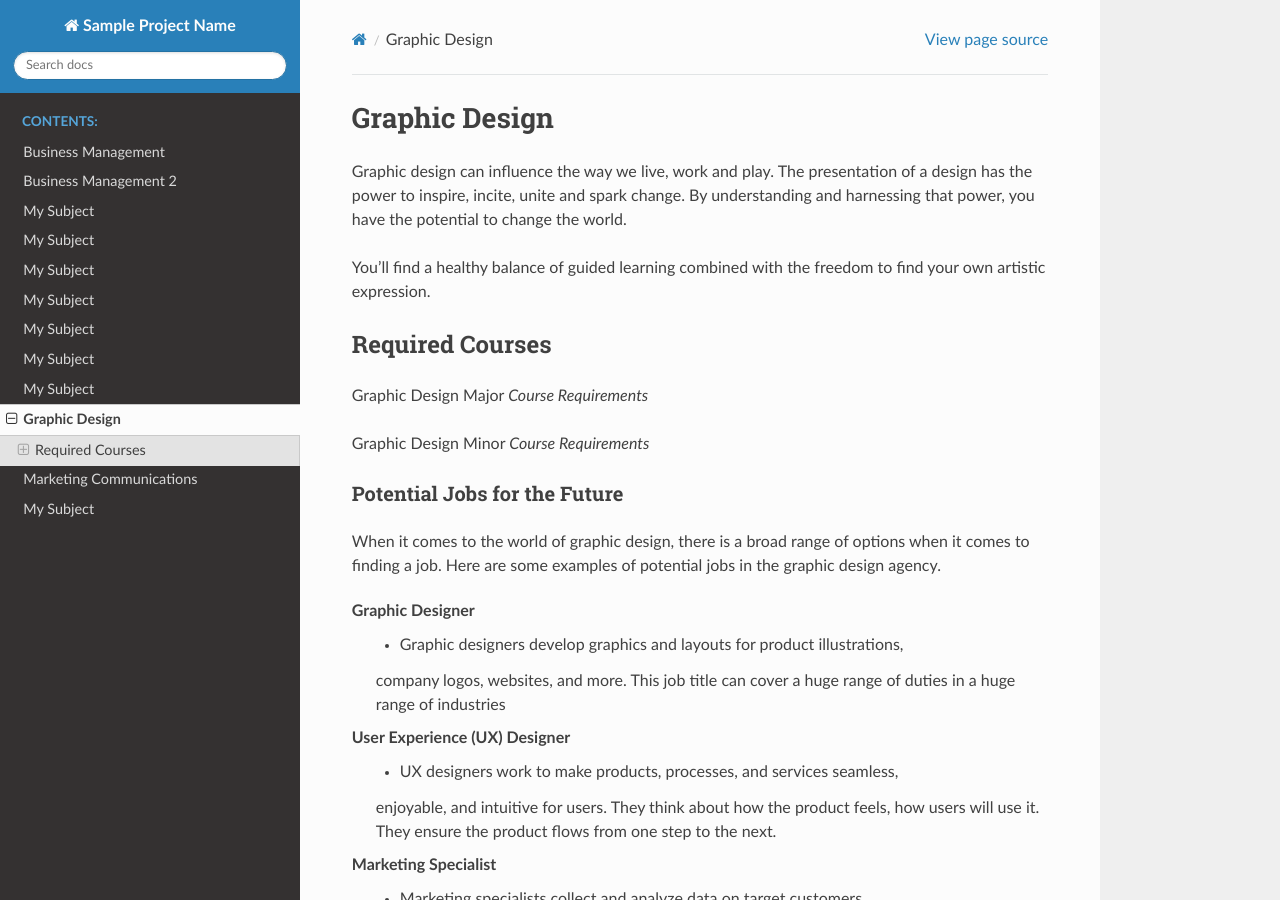
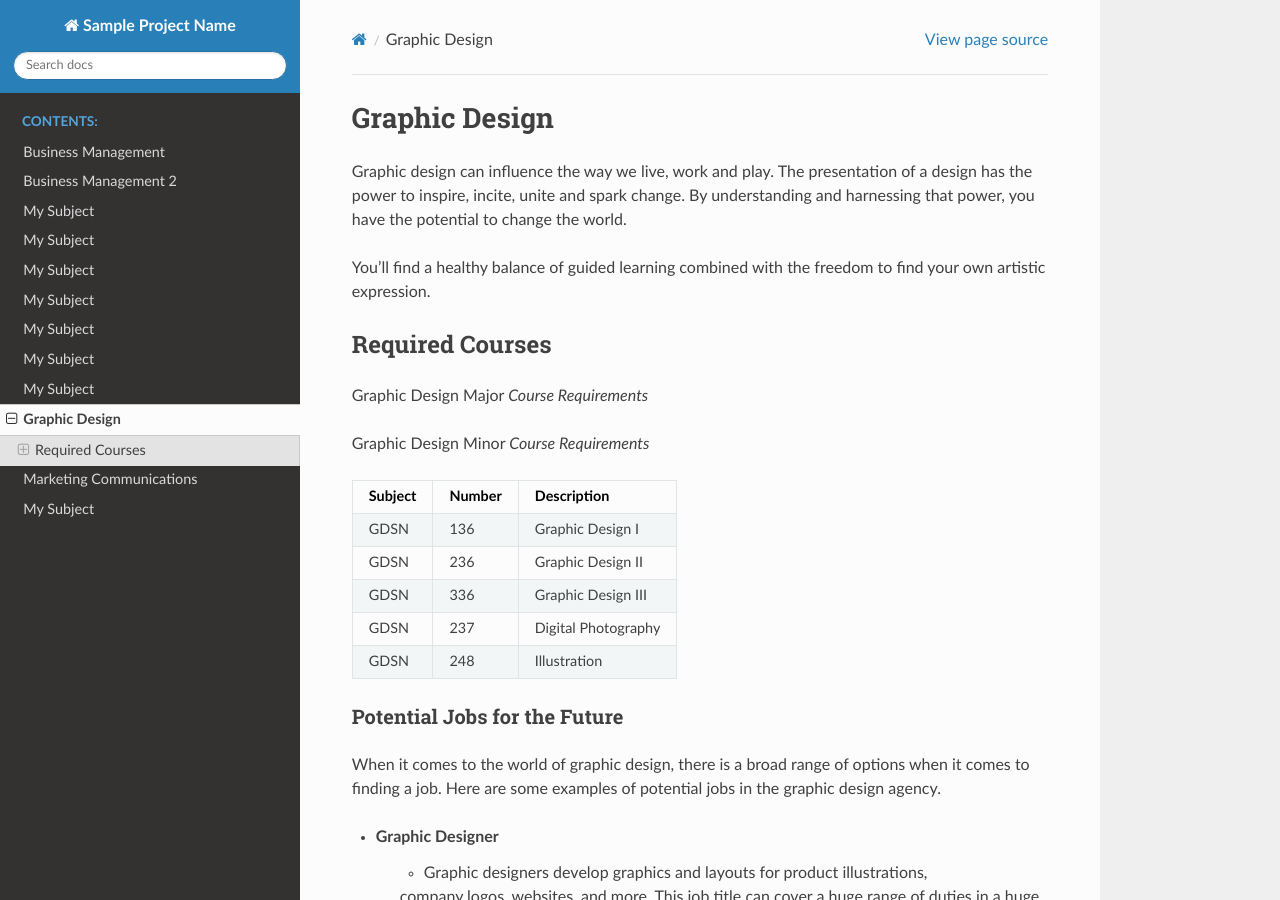
Before and after one commit to burnskatie/majors_template, a Sphinx documentation site: the page built from source/gd_information/index.rst, in a window 1280 px wide and 900 px high. Built offline with Sphinx 7.4.7 and the Read the Docs theme 2.0.0, drawn with Linux system fonts in a browser that asks for light colours.

Commit message:
Changes to table and bullet list

```diff
--- a/source/gd_information/index.rst
+++ b/source/gd_information/index.rst
@@ -42,7 +42,7 @@
 GDSN      336      Graphic Design III
 GDSN      237      Digital Photography
 GDSN      248      Illustration
-========= ======== =========================
+========= ======== ========================
 
 Potential Jobs for the Future
 ~~~~~~~~~~~~~~~~~~~~~~~~~~~~~
@@ -51,36 +51,32 @@
 when it comes to finding a job. Here are some examples of potential jobs in the
 graphic design agency.
 
-Graphic Designer
+* Graphic Designer
     * Graphic designers develop graphics and layouts for product illustrations,
     company logos, websites, and more. This job title can cover a huge range of
     duties in a huge range of industries
-
-User Experience (UX) Designer
+* User Experience (UX) Designer
     * UX designers work to make products, processes, and services seamless,
     enjoyable, and intuitive for users. They think about how the product feels,
     how users will use it. They ensure the product flows from one step to the
     next.
-
-Marketing Specialist
+* Marketing Specialist
     * Marketing specialists collect and analyze data on target customers,
     initiate marketing campaigns, measure the effectiveness of marketing attempts
     and create strategies to promote their company and its goods or services.
-
-Multimedia Artist or animator
+* Multimedia Artist or animator
     * Multimedia artists and animators design complex graphics and animation
     using computer animation or modeling programs. They think about story
     development, visual impact, and platforms to create media content that will
     meet their employer’s objectives.
-
-Freelancer
+* Freelancer
     * While it’s not a unique design job in its own right, but most of the job
     titles mentioned above can be performed as a freelancer. Designers who have
     some experience on their resume, a stunning portfolio of work, or expertise
     in niche areas of design, marketing, and graphics could build a career finding
     freelance projects.
 
-Art Director
+* Art Director
     * Art directors take charge of the visual style and content in magazines,
     newspapers, product packaging and movie, and television productions. They
     create designs and direct other artists to develop each contributing piece.
--- a/source/marketing_comm_one/index.rst
+++ b/source/marketing_comm_one/index.rst
@@ -1,10 +1,10 @@
 Marketing Communications
-==========
+========================
 
 
 
 Course Requirements
-----------
+-------------------
 
 Cras pharetra ut felis nec
 feugiat. Donec ut mauris tristique, fermentum ipsum et, laoreet dolor. Vivamus
```
